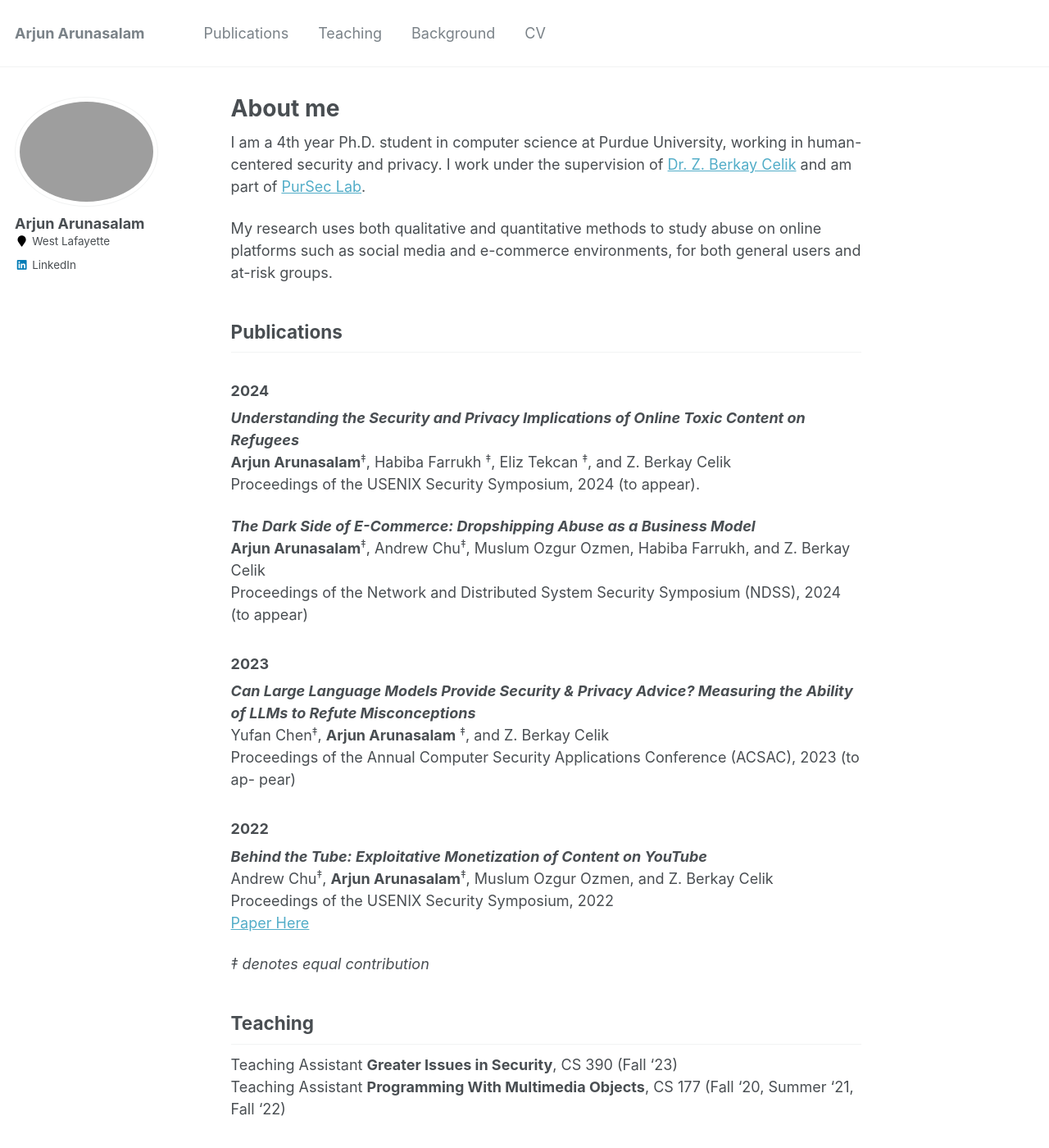
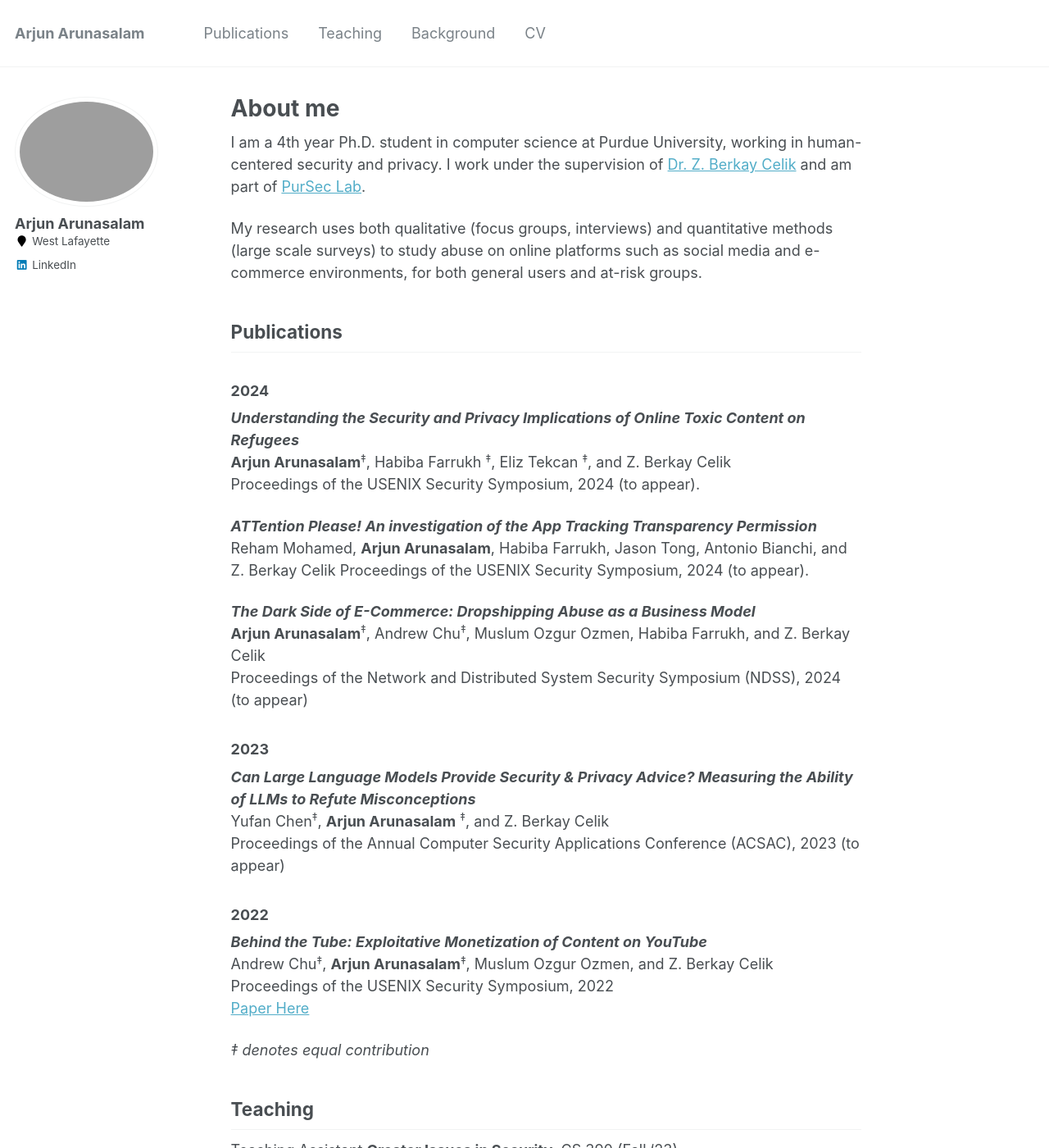
Before and after one commit to arjunarunasalam/arjunarunasalam.github.io, a Jekyll site: the page built from _pages/about.md, in a window 1280 px wide and 1400 px high. Shown: the whole window at 82% size. Built offline with Jekyll 4.4.1, drawn with Linux system fonts in a browser that asks for light colours.

Commit message:
adding ATT Paper

```diff
--- a/_pages/about.md
+++ b/_pages/about.md
@@ -11,7 +11,7 @@ redirect_from:
 
 I am a 4th year Ph.D. student in computer science at Purdue University, working in human-centered security and privacy. I work under the supervision of [Dr. Z. Berkay Celik](https://beerkay.github.io/) and am part of [PurSec Lab](https://pursec.cs.purdue.edu/pubs.html).
 
-My research uses both qualitative and quantitative methods to study abuse on online platforms such as social media and e-commerce environments, for both general users and at-risk groups.
+My research uses both qualitative (focus groups, interviews) and quantitative methods (large scale surveys) to study abuse on online platforms such as social media and e-commerce environments, for both general users and at-risk groups.
 
 
 Publications
@@ -22,6 +22,11 @@ Publications
 
 ***Understanding the Security and Privacy Implications of Online Toxic Content on Refugees*** <br>
 **Arjun Arunasalam**<sup>‡</sup>, Habiba Farrukh <sup>‡</sup>, Eliz Tekcan <sup>‡</sup>, and Z. Berkay Celik<br>
+Proceedings of the USENIX Security Symposium, 2024 (to appear). <br>
+
+
+***ATTention Please! An investigation of the App Tracking Transparency Permission*** <br>
+Reham Mohamed, **Arjun Arunasalam**, Habiba Farrukh, Jason Tong, Antonio Bianchi, and Z. Berkay Celik
 Proceedings of the USENIX Security Symposium, 2024 (to appear). <br>
 
 
@@ -37,8 +42,7 @@ Security Symposium (NDSS), 2024  (to appear)<br>
 ***Can Large Language Models Provide Security & Privacy Advice? Measuring the
 Ability of LLMs to Refute Misconceptions*** <br>
 Yufan Chen<sup>‡</sup>, **Arjun Arunasalam** <sup>‡</sup>, and Z. Berkay Celik<br>
-Proceedings of the Annual Computer Security Applications Conference (ACSAC), 2023 (to ap-
-pear) <br>
+Proceedings of the Annual Computer Security Applications Conference (ACSAC), 2023 (to appear) <br>
 
 
 
```
